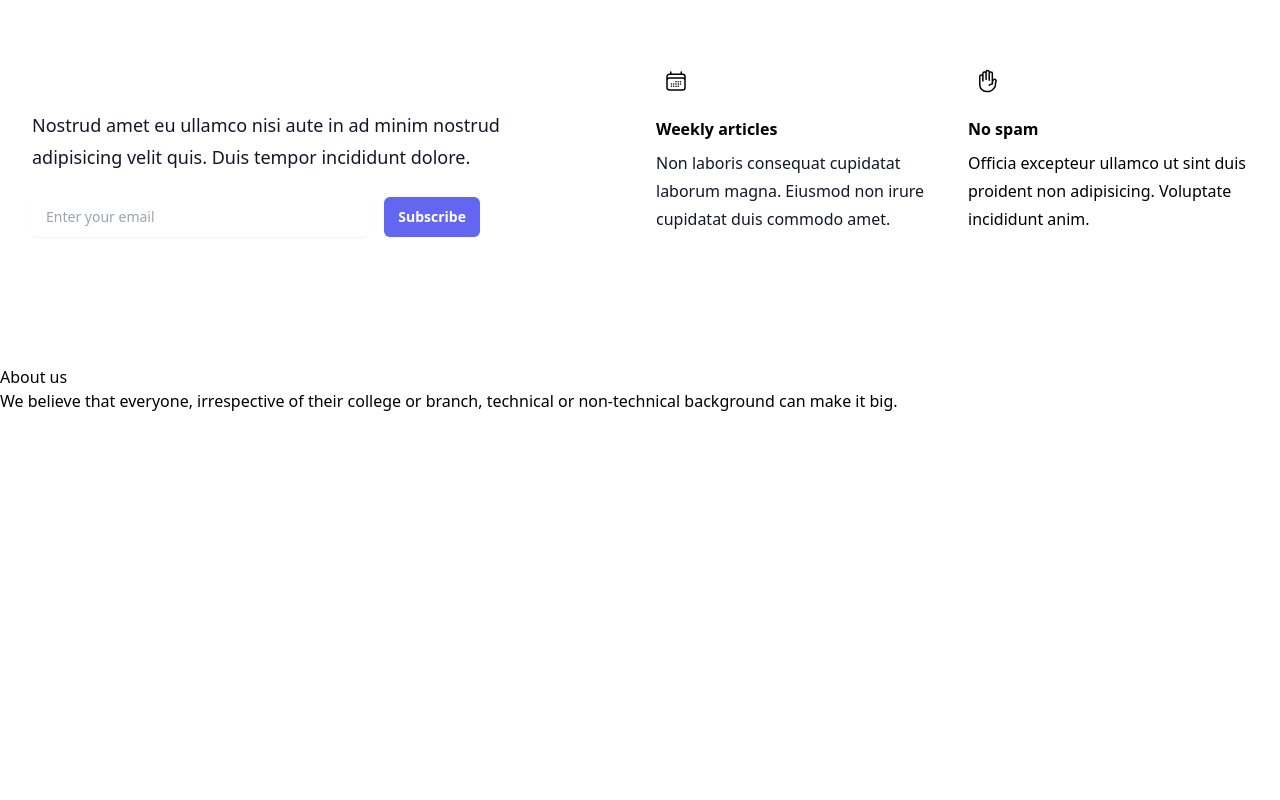
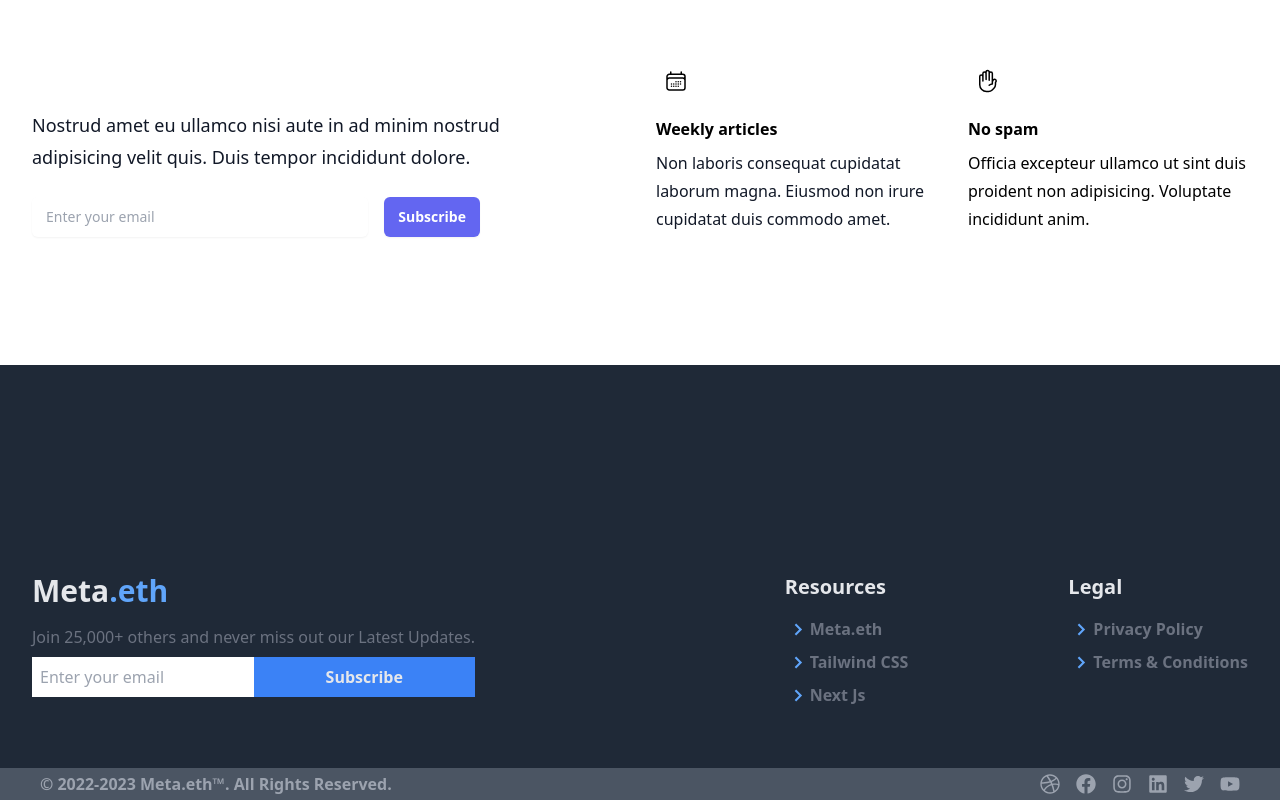
Before and after one commit to OSE-NETWORK/OSEN, a Next.js app in the folder Frontend/: page / in a window 1280 px wide. Shown: the part 951-1751 px from the top of the page. Before the commit the page ends 1364 px from the top, so only its background shows below. Built offline with nearby package versions, Linux system fonts and the light colour scheme.

Commit message:
addd the layout

```diff
--- a/Frontend/Components/layout.js
+++ b/Frontend/Components/layout.js
@@ -5,13 +5,16 @@ import Hero from "./Hero/hero";
 
 import About from "./About/about";
 
+import Footer from "./Footer/footer";
+
 const Layout = ({ children }) => {
   return (
     <>
       <Navbar />
       <Hero />
-      <About/>
+      {/* <About/> */}
       {children}
+      <Footer/>
     </>
   );
 }
```
